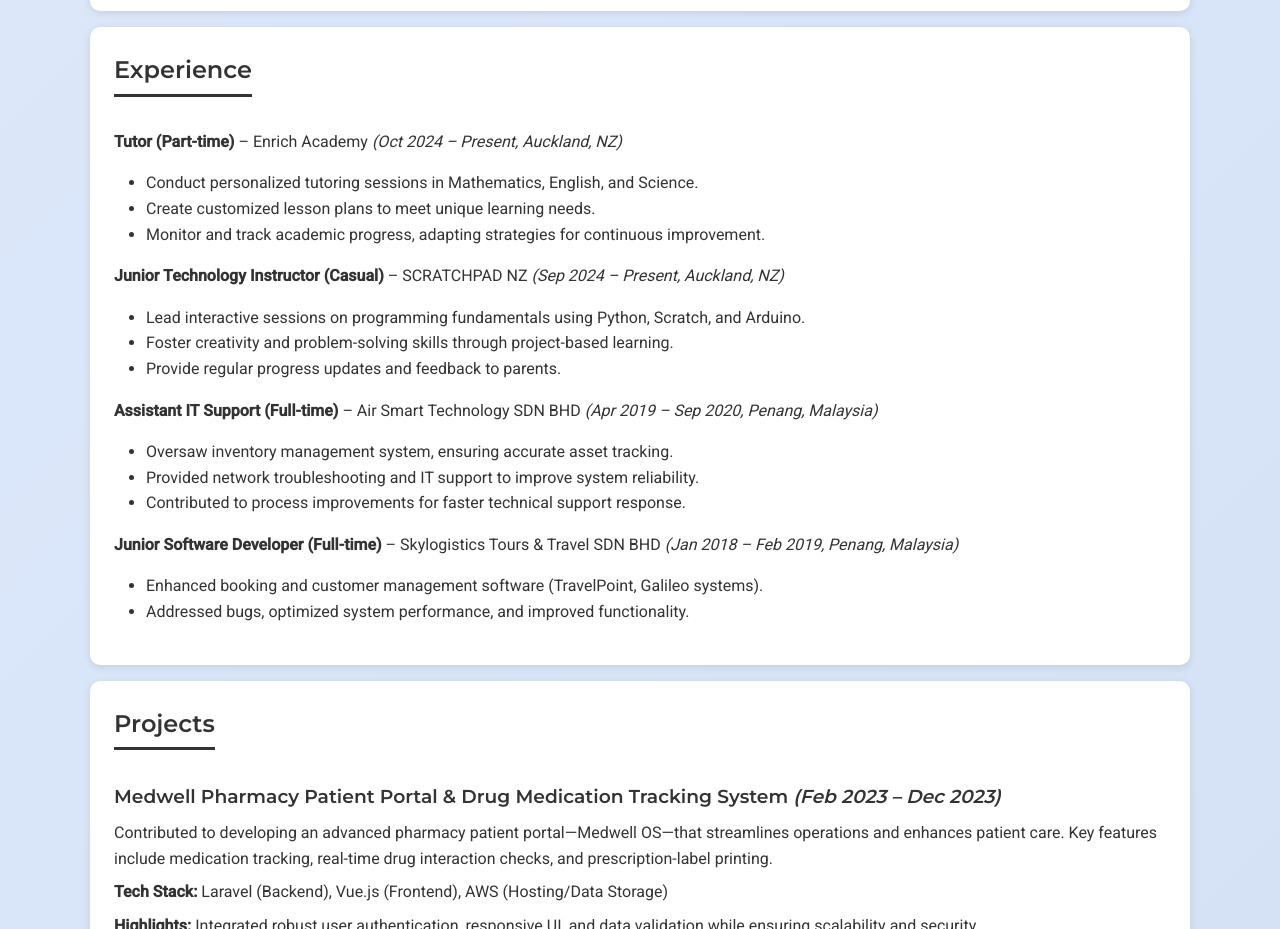
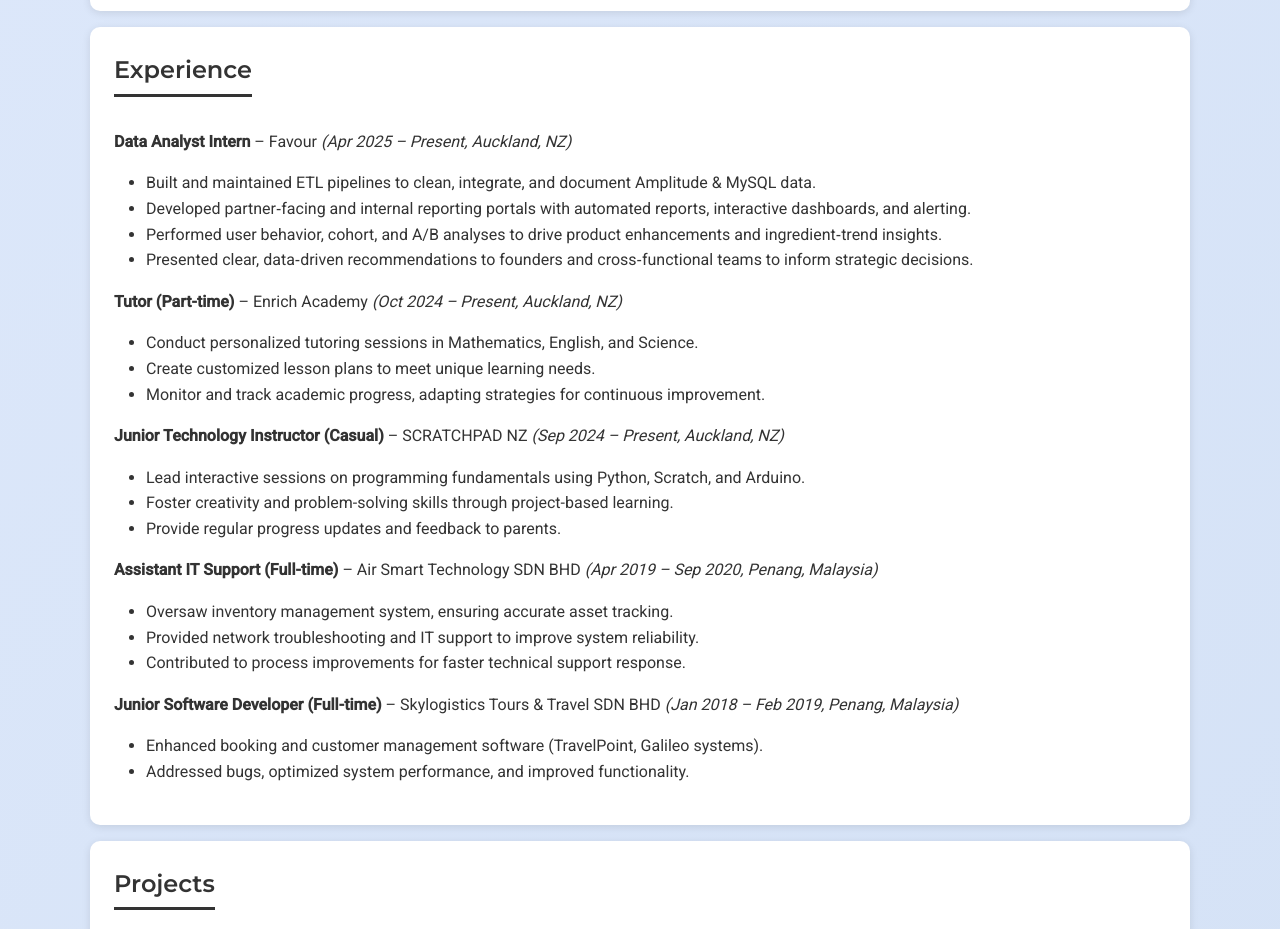
Before and after one commit to mebss/mebss.github.io, a plain HTML site: page index.html in a window 1280 px wide. Shown: the part 1458-2387 px from the top of the page. Drawn offline with Linux system fonts and the light colour scheme.

Commit message:
Update Experience

```diff
--- a/index.html
+++ b/index.html
@@ -88,6 +88,15 @@
   <section id="experience">
     <h2>Experience</h2>
     <div class="section-content">
+        <p>
+            <strong>Data Analyst Intern</strong> – Favour <em>(Apr 2025 – Present, Auckland, NZ)</em>
+        </p>
+        <ul>
+            <li>Built and maintained ETL pipelines to clean, integrate, and document Amplitude &amp; MySQL data.</li>
+            <li>Developed partner‑facing and internal reporting portals with automated reports, interactive dashboards, and alerting.</li>
+            <li>Performed user behavior, cohort, and A/B analyses to drive product enhancements and ingredient‑trend insights.</li>
+            <li>Presented clear, data‑driven recommendations to founders and cross‑functional teams to inform strategic decisions.</li>
+        </ul>
         <p>
             <strong>Tutor (Part-time)</strong> – Enrich Academy <em>(Oct 2024 – Present, Auckland, NZ)</em>
         </p>
```
Lines whose indentation alone changed are shown as unchanged.
